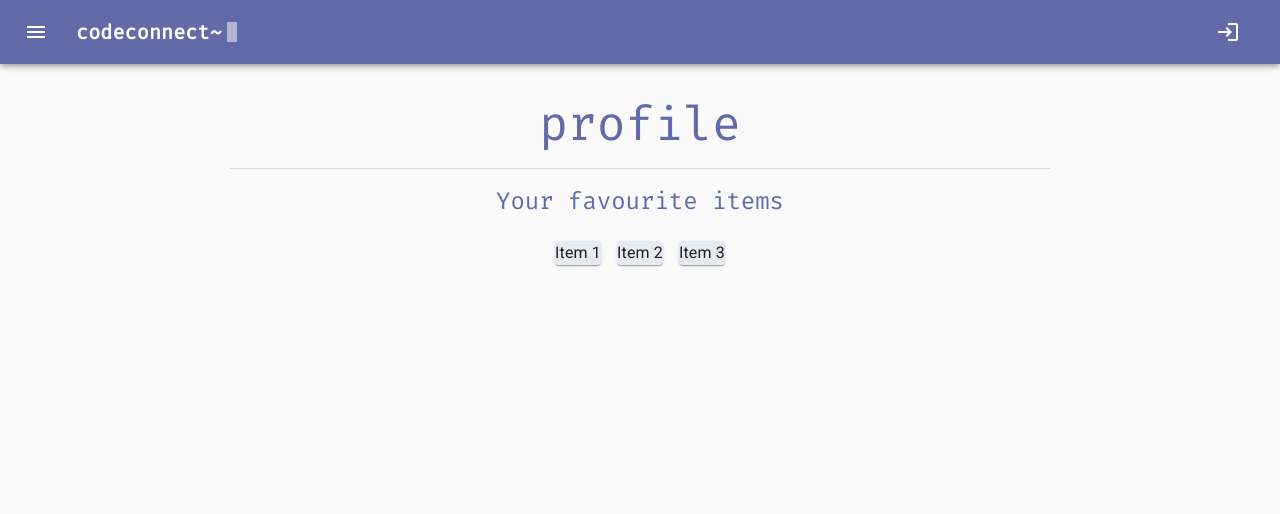
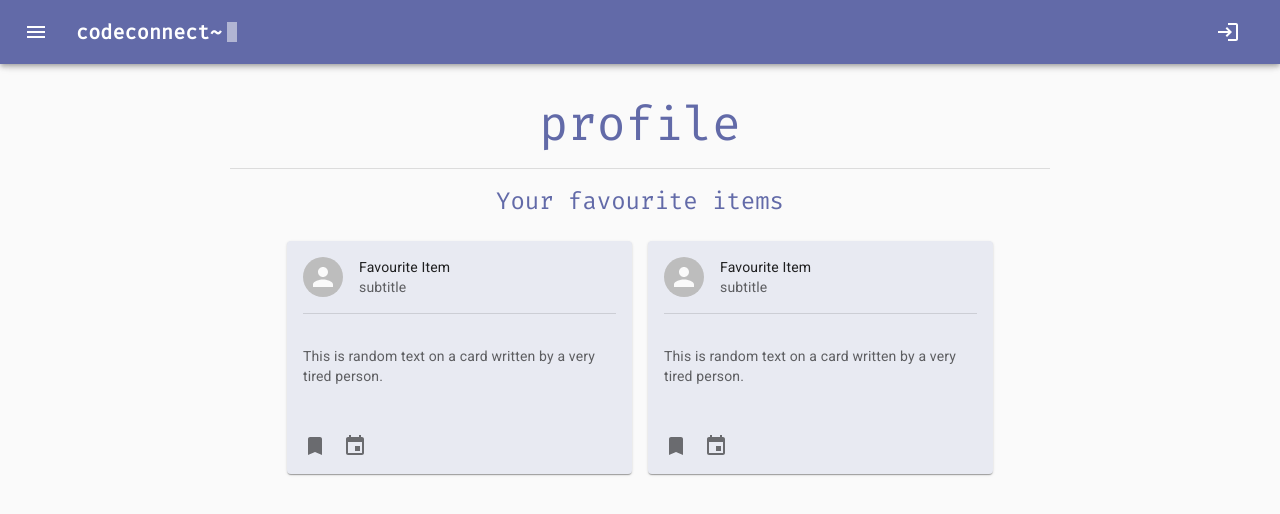
Before and after one commit to ma-lina/codeconnect, a React (Create React App) app in the folder client/: page /profile in a window 1280 px wide. Shown: the top 514 px of the page. Built offline with nearby package versions, Linux system fonts and the light colour scheme; no server answers; sample sign-in values are in the browser's storage.

Commit message:
added a card for a fav item

```diff
--- a/client/src/Components/FavoriteItemsDisplay.tsx
+++ b/client/src/Components/FavoriteItemsDisplay.tsx
@@ -1,18 +1,18 @@
-import { Box, Paper, Typography } from '@mui/material'
+import { Box, Typography } from '@mui/material'
 import React from 'react'
+import FavoriteItemCard from './FavoriteItemCard'
 
 const FavoriteItemsDisplay:React.FC = () => {
   return (
     <Box sx={{ display: 'flex', alignItems: 'center', justifyContent: 'flex-start', gap:1, flexDirection: "column", pb:2 }}>
         <Typography variant={"h5"} textAlign={"center"} component={"div"} color="primary" align="left">
-            <Box className="fira-code">
+            <Box className="fira-code" textAlign="left">
             Your favourite items
             </Box>
         </Typography>
       <Box sx={{ display: 'flex', flexDirection: 'row', justifyContent: 'flex-start', alignItems: 'center', gap:2, py:2 }}>
-        <Paper>Item 1</Paper>
-        <Paper>Item 2</Paper>
-        <Paper>Item 3</Paper>
+        <FavoriteItemCard/>
+        <FavoriteItemCard/>
       </Box>
     </Box>
   )
```
